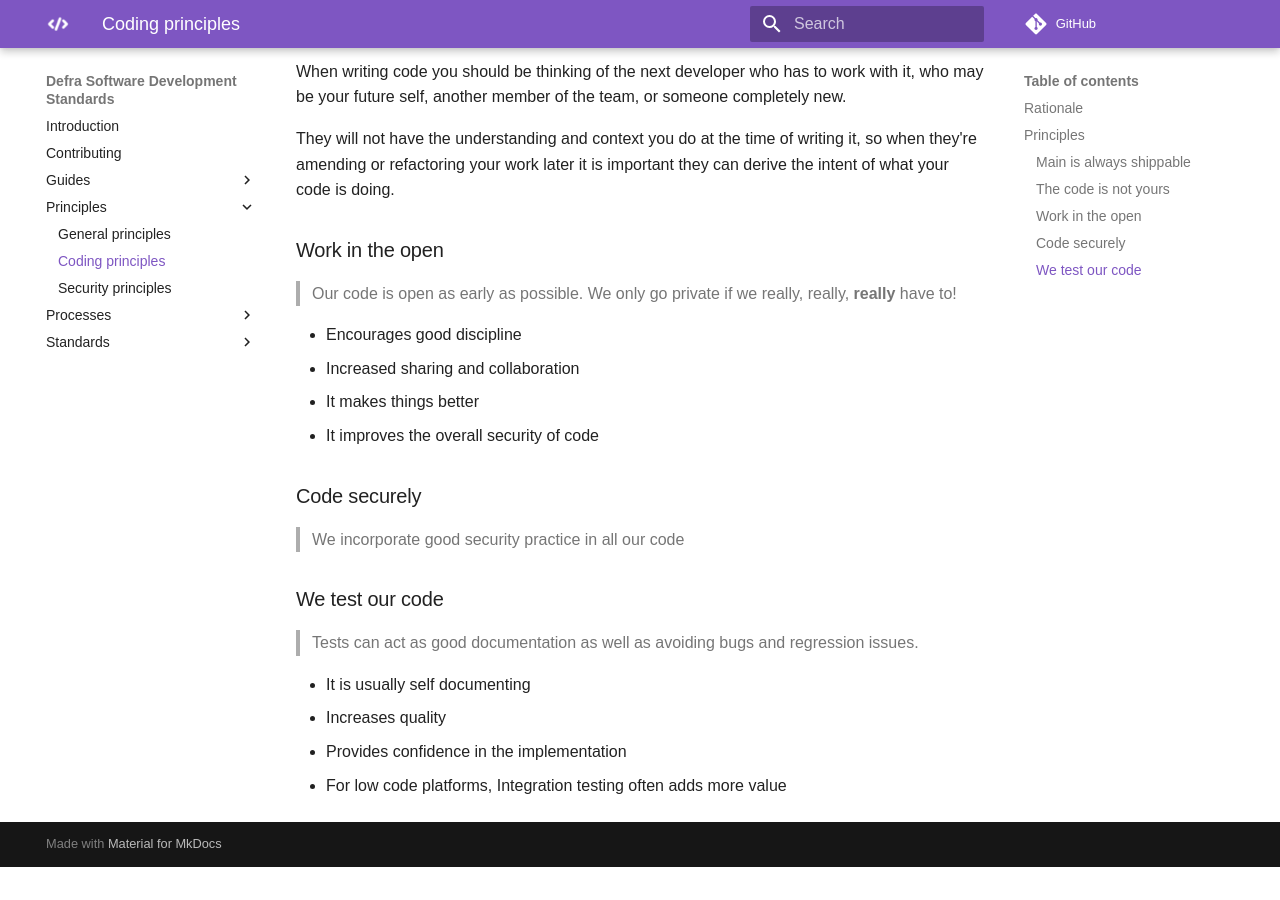
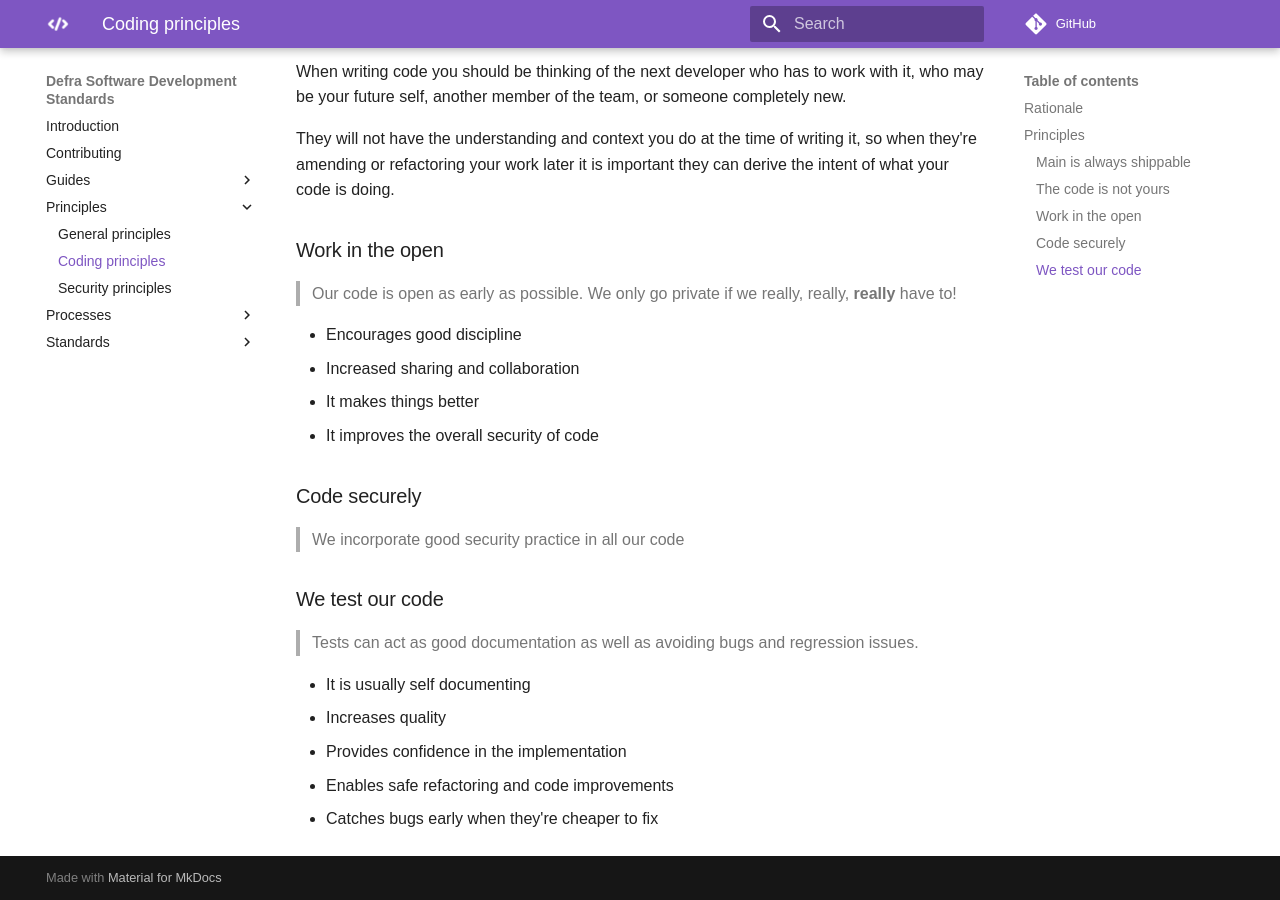
Before and after one commit to DEFRA/software-development-standards, an MkDocs documentation site: the page built from docs/principles/coding_principles.md, in a window 1280 px wide and 900 px high, scrolled down 806 px. Built offline with MkDocs 1.6.1 and Material for MkDocs 9.7.7, drawn with Linux system fonts in a browser that asks for light colours; some web fonts are replaced; comment, search, counter and statistics services are not loaded; before the commit the page ends 1673 px from its top, so only the background shows below that.

Commit message:
Reword bullets

```diff
--- a/docs/principles/coding_principles.md
+++ b/docs/principles/coding_principles.md
@@ -48,4 +48,5 @@ They will not have the understanding and context you do at the time of writing i
 - It is usually self documenting
 - Increases quality
 - Provides confidence in the implementation
-- For low code platforms, Integration testing often adds more value
+- Enables safe refactoring and code improvements
+- Catches bugs early when they're cheaper to fix
```
